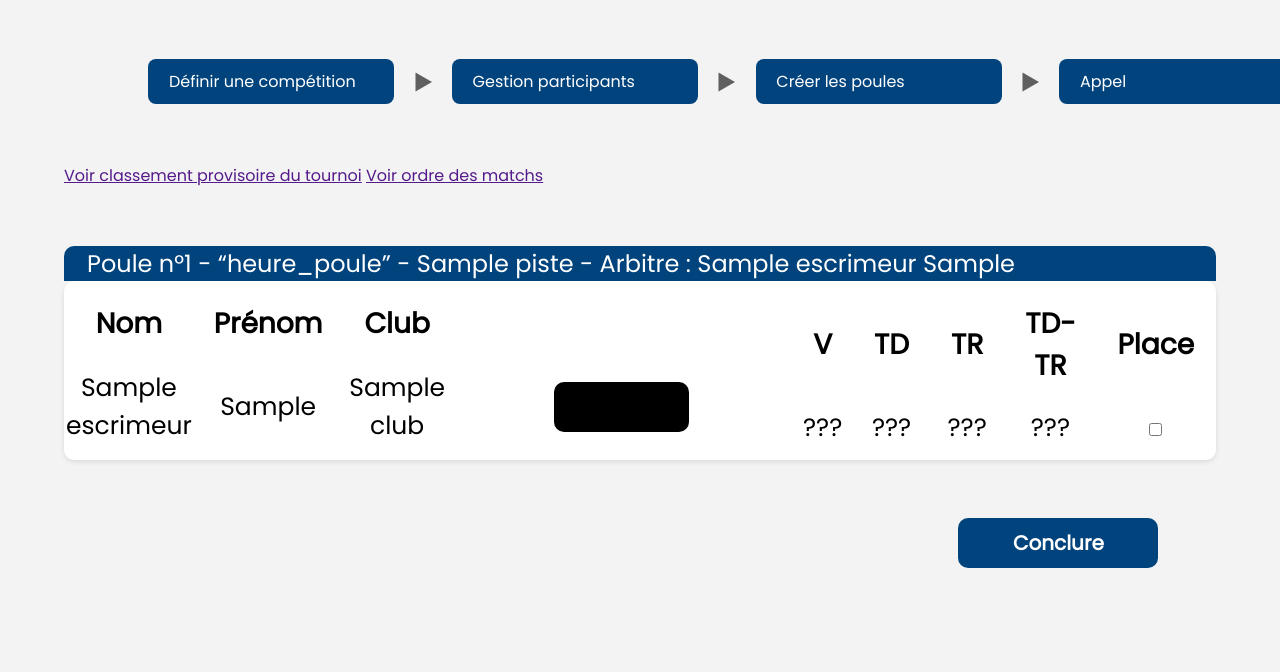
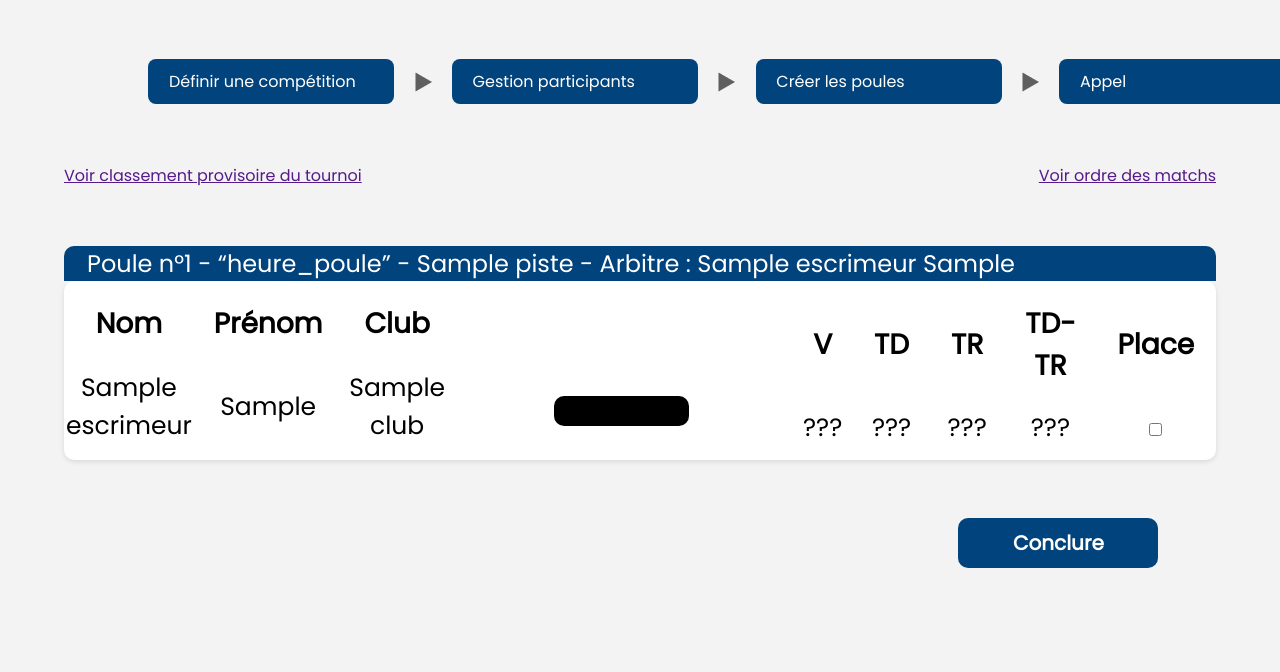
Before and after one commit to araviart/COMP_ESCRIME, a Flask app: page /gestion_score/1 in a window 1280 px wide; the page is wider, and only the part inside the window is pictured. Shown: the part 96-768 px from the top of that part. Run offline with Flask 3, Linux system fonts and the light colour scheme; tables that the repository leaves empty hold one stand-in row (values such as "Sample post"); some libraries are stand-ins or nearby versions.

Commit message:
modif score_table

```diff
--- a/appli/static/Score.css
+++ b/appli/static/Score.css
@@ -44,7 +44,7 @@ th{
 
 .textfield-score{
     width: 40%;
-    height: 50px;
+    height: 30px;
     border: none;
     border-radius: 10px;
 }
@@ -96,3 +96,9 @@ input[type="number"]::-webkit-outer-spin-button {
 input[type="number"] {
     -moz-appearance: textfield;
   }
+
+.classement-provisoire-match{
+    display: flex;
+    justify-content: space-between;
+    align-items: center;
+    }
--- a/appli/templates/gestion_score.html
+++ b/appli/templates/gestion_score.html
@@ -60,9 +60,9 @@
                 </tr>
               </thead>
               <tbody>
-                {% for ind in range(test) %}
+                {% for ind in range(poules[i]['tireurs']|length) %}
                   <tr class="tr-textfield-matrice">
-                    {% for jind in range(test) %} {% if ind == jind %}
+                    {% for jind in range(poules[i]['tireurs']|length) %} {% if ind == jind %}
                         <td class="td-textfield-matrice">
                           <input class="textfield-score textfield-score-disabled" type="number" name="name" disabled />
                         </td>
--- a/appli/views.py
+++ b/appli/views.py
@@ -67,11 +67,10 @@ def gestion_score(id_comp):
         poules[i]['tireurs'] = tireurs_club
         poules[i]['piste'] = get_piste_poule(id_comp, i).nomPiste
         poules[i]['arbitre'] = get_arbitre_escrimeur_poule(id_comp, i).nomE + " " + get_arbitre_escrimeur_poule(id_comp, i).prenomE
-        test = len(poules[i]['tireurs'])
 
     print(poules)
     # Rendre le modèle HTML avec Flask
-    return render_template('gestion_score.html', poules=poules, test = test)
+    return render_template('gestion_score.html', poules=poules)
 
 
 
```
Also changed, not shown: 1 other file.
